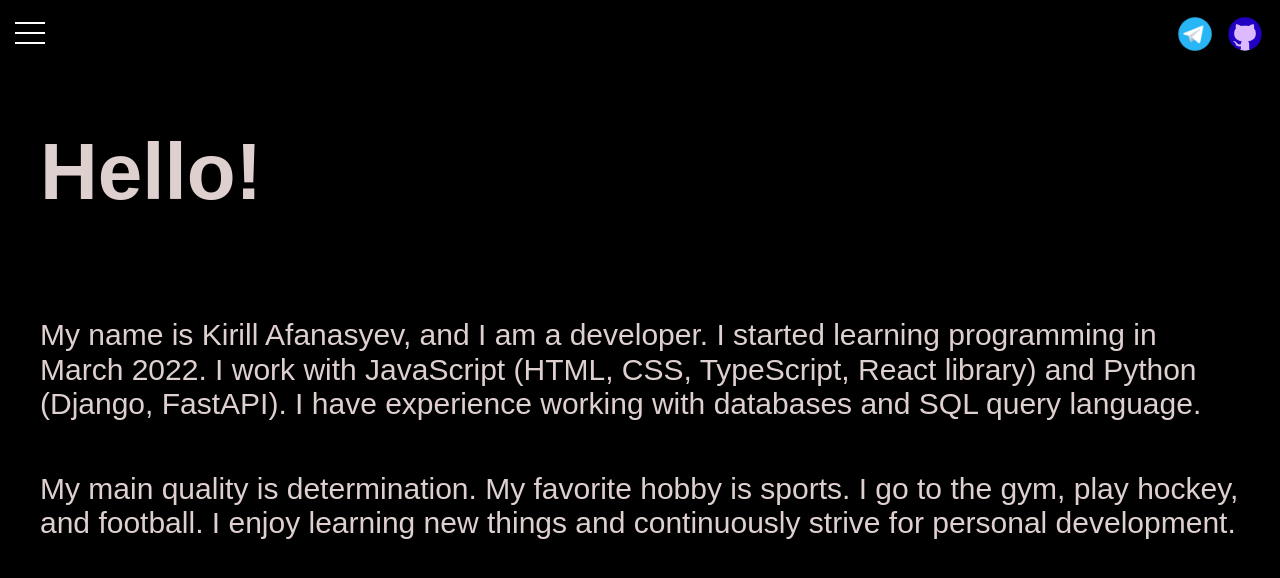
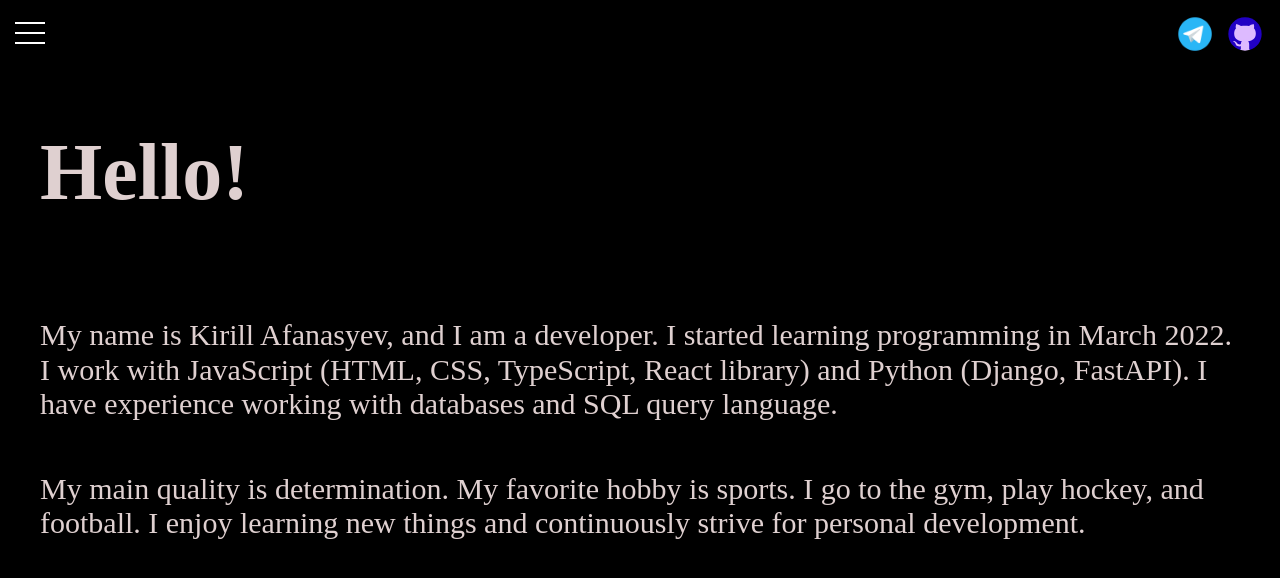
Before and after one commit to kafanasyev97/Website-business-card-React, a React app: page /about in a window 1280 px wide. Shown: the top 578 px of the page. Built offline with nearby package versions, Linux system fonts and the light colour scheme.

Commit message:
[upd] Animation img and text

```diff
--- a/src/styles/main.css
+++ b/src/styles/main.css
@@ -68,11 +68,11 @@ body {
 
 .info {
   display: flex;
-  animation: showImg 1.3s ease;
 }
 
 .info__img {
   position: relative;
+  animation: showImg 1.3s ease-in-out;
 }
 
 @keyframes showImg {
@@ -86,6 +86,15 @@ body {
   }
 }
 
+@keyframes showText {
+  from {
+    opacity: 0;
+  }
+  to {
+    opacity: 1;
+  }
+}
+
 .info__img-main {
   max-width: 100%;
   border-radius: 22px;
@@ -96,6 +105,7 @@ body {
   display: flex;
   flex-direction: column;
   position: relative;
+  animation: showText 1.3s ease-in-out;
 }
 
 .info__name {
@@ -189,14 +199,14 @@ body {
 .about__title,
 .contacts__title {
   font-size: 80px;
-  font-family: Rubik, sans-serif;
+  /* font-family: Rubik, sans-serif; */
   margin: 60px 0 100px;
 }
 
 .about__text,
 .contacts__block {
   font-size: 30px;
-  font-family: Rubik, sans-serif;
+  /* font-family: Rubik, sans-serif; */
 }
 
 .first_text {
```
